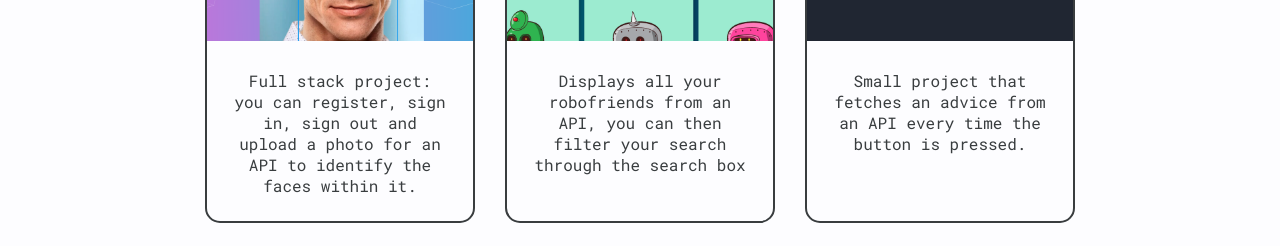
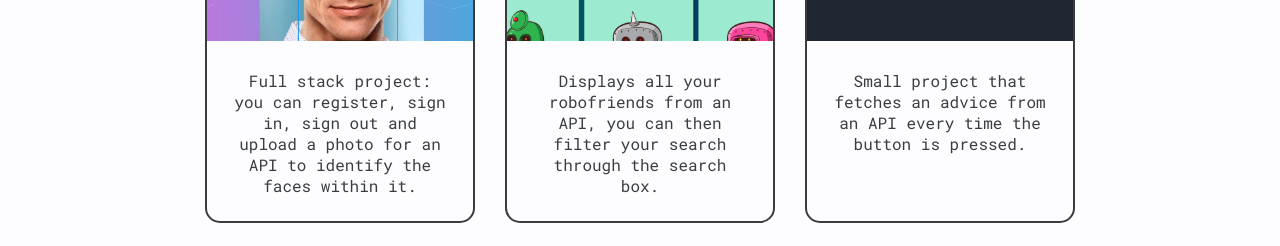
Before and after one commit to jlbmontejano/personal-portfolio, a React (Create React App) app: page / in a window 1280 px wide. Shown: the part 1216-1462 px from the top of the page. Built offline with nearby package versions, Linux system fonts and the light colour scheme.

Commit message:
fixed small grammatical error

```diff
--- a/src/Components/Projects.js
+++ b/src/Components/Projects.js
@@ -15,7 +15,7 @@ const Projects = () => {
   const Robofriends = {
     src: SourceRobo,
     description:
-      "Displays all your robofriends from an API, you can then filter your search through the search box",
+      "Displays all your robofriends from an API, you can then filter your search through the search box.",
     link: "https://jlbm-robofriends.herokuapp.com/",
   };
   const FaceRecognition = {
```
